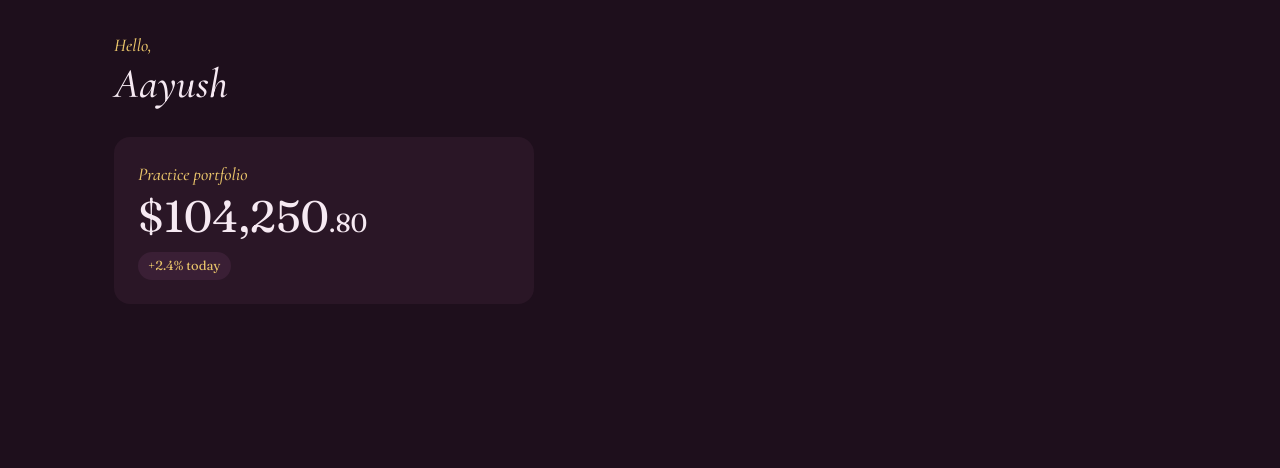
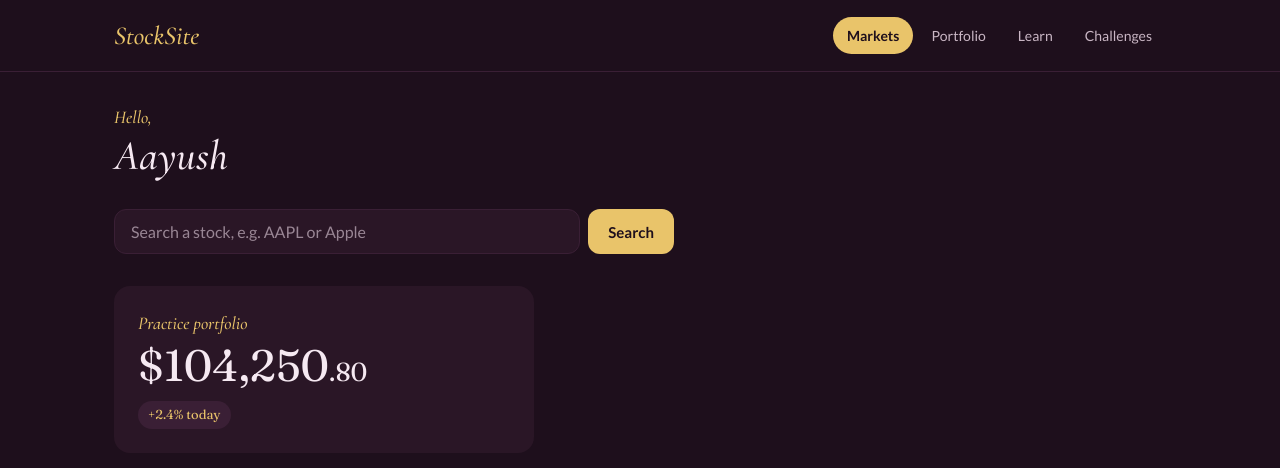
Before and after one commit to aayush-iyer/stock-site, a plain HTML site: page index.html in a window 1280 px wide. Drawn offline with nearby package versions, Linux system fonts and the light colour scheme.

Commit message:
Add navigation bar and search bar

```diff
--- a/app.js
+++ b/app.js
@@ -1 +1,23 @@
 console.log("app.js is connected!");
+// ===== Search bar =====
+
+// 1. Find the search form and the text box on the page
+const searchForm = document.querySelector(".search");
+const searchInput = document.querySelector("#search-input");
+
+// 2. Run this code whenever the user submits a search (Enter key or button)
+searchForm.addEventListener("submit", (event) => {
+  // Stop the browser from reloading the page (its default behaviour for forms)
+  event.preventDefault();
+
+  // Get what the user typed, with extra spaces removed
+  const query = searchInput.value.trim();
+
+  // If the box is empty, do nothing
+  if (query === "") {
+    return;
+  }
+
+  // For now, just print it. Later this will fetch real stock data.
+  console.log("Searching for:", query);
+});
--- a/index.html
+++ b/index.html
@@ -3,7 +3,7 @@
   <head>
     <meta charset="UTF-8">
     <meta name="viewport" content="width=device-width, initial-scale=1.0">
-    <title>Stock Site</title>
+    <title>StockSite</title>
 
     <!-- Fonts: Cormorant Garamond (headings), Fraunces (numbers), Lato (text) -->
     <link rel="preconnect" href="https://fonts.googleapis.com">
@@ -14,15 +14,39 @@
     <script src="app.js" defer></script>
   </head>
   <body>
+
+    <!-- ===== Top navigation bar ===== -->
+    <header class="site-header">
+      <div class="header-inner">
+        <a href="#" class="logo">StockSite</a>
+        <nav class="nav" aria-label="Main">
+          <a href="#" class="nav-link active">Markets</a>
+          <a href="#" class="nav-link">Portfolio</a>
+          <a href="#" class="nav-link">Learn</a>
+          <a href="#" class="nav-link">Challenges</a>
+        </nav>
+      </div>
+    </header>
+
+    <!-- ===== Main content ===== -->
     <main class="container">
       <p class="label">Hello,</p>
       <h1 class="greeting">Aayush</h1>
 
+      <!-- Search bar -->
+      <form class="search" role="search">
+        <label for="search-input" class="sr-only">Search stocks</label>
+        <input id="search-input" type="search" placeholder="Search a stock, e.g. AAPL or Apple" autocomplete="off">
+        <button type="submit" class="btn-gold">Search</button>
+      </form>
+
+      <!-- Portfolio card -->
       <section class="card">
         <p class="label">Practice portfolio</p>
         <p class="big-number">$104,250<span class="cents">.80</span></p>
         <span class="chip">+2.4% today</span>
       </section>
     </main>
+
   </body>
 </html>
--- a/style.css
+++ b/style.css
@@ -2,8 +2,10 @@
 :root {
   --bg: #1E0F1C;              /* deep plum page background */
   --surface: #2A1626;         /* cards and rows */
-  --surface-raised: #3A1F35;  /* chips, raised items */
+  --surface-raised: #3A1F35;  /* chips, raised items, inputs */
+  --border: #3A1F35;          /* subtle lines */
   --text: #F6E9F2;            /* main text */
+  --text-muted: #C9B6C4;      /* secondary text */
   --gold: #E9C46A;            /* accent */
   --on-gold: #1E0F1C;         /* text on top of gold */
   --gain: #7FD6A0;            /* price going up */
@@ -14,6 +16,7 @@
   --font-body: "Lato", system-ui, sans-serif;
 
   --radius-card: 16px;
+  --radius-control: 12px;
 }
 
 /* ===== Base ===== */
@@ -29,10 +32,80 @@ body {
   line-height: 1.5;
 }
 
+a {
+  color: inherit;
+  text-decoration: none;
+}
+
+/* Keyboard users see a clear gold outline on whatever they've selected */
+:focus-visible {
+  outline: 2px solid var(--gold);
+  outline-offset: 3px;
+}
+
+/* Hidden on screen, still read by screen readers */
+.sr-only {
+  position: absolute;
+  width: 1px;
+  height: 1px;
+  overflow: hidden;
+  clip: rect(0 0 0 0);
+  white-space: nowrap;
+}
+
 .container {
   max-width: 1100px;
   margin: 0 auto;
   padding: 32px 24px;
+}
+
+/* ===== Top navigation bar ===== */
+.site-header {
+  border-bottom: 1px solid var(--border);
+}
+
+.header-inner {
+  max-width: 1100px;
+  margin: 0 auto;
+  padding: 16px 24px;
+  display: flex;
+  align-items: center;
+  justify-content: space-between;
+  gap: 16px;
+  flex-wrap: wrap;
+}
+
+.logo {
+  font-family: var(--font-heading);
+  font-style: italic;
+  font-weight: 500;
+  font-size: 26px;
+  color: var(--gold);
+}
+
+.nav {
+  display: flex;
+  gap: 4px;
+  flex-wrap: wrap;
+}
+
+.nav-link {
+  font-size: 14px;
+  color: var(--text-muted);
+  padding: 8px 14px;
+  border-radius: 999px;
+  transition: background 0.2s, color 0.2s;
+}
+
+.nav-link:hover {
+  color: var(--text);
+  background: var(--surface);
+}
+
+.nav-link.active {
+  color: var(--on-gold);
+  background: var(--gold);
+  font-weight: 700;
 }
 
 /* ===== Text styles ===== */
@@ -51,6 +124,48 @@ body {
   font-size: 42px;
   line-height: 1;
   margin: 0 0 32px;
+}
+
+/* ===== Search bar ===== */
+.search {
+  display: flex;
+  gap: 8px;
+  max-width: 560px;
+  margin: 0 0 32px;
+}
+
+.search input {
+  flex: 1;
+  min-width: 0;
+  font-family: var(--font-body);
+  font-size: 16px;
+  color: var(--text);
+  background: var(--surface);
+  border: 1px solid var(--border);
+  border-radius: var(--radius-control);
+  padding: 12px 16px;
+}
+
+.search input::placeholder {
+  color: var(--text-muted);
+  opacity: 0.7;
+}
+
+.btn-gold {
+  font-family: var(--font-body);
+  font-size: 15px;
+  font-weight: 700;
+  color: var(--on-gold);
+  background: var(--gold);
+  border: none;
+  border-radius: var(--radius-control);
+  padding: 12px 20px;
+  cursor: pointer;
+  transition: filter 0.2s;
+}
+
+.btn-gold:hover {
+  filter: brightness(1.08);
 }
 
 /* ===== Portfolio card ===== */
@@ -81,3 +196,14 @@ body {
   padding: 4px 10px;
   border-radius: 999px;
 }
+
+/* ===== Phones (screens narrower than 600px) ===== */
+@media (max-width: 600px) {
+  .greeting {
+    font-size: 36px;
+  }
+
+  .big-number {
+    font-size: 36px;
+  }
+}
```
